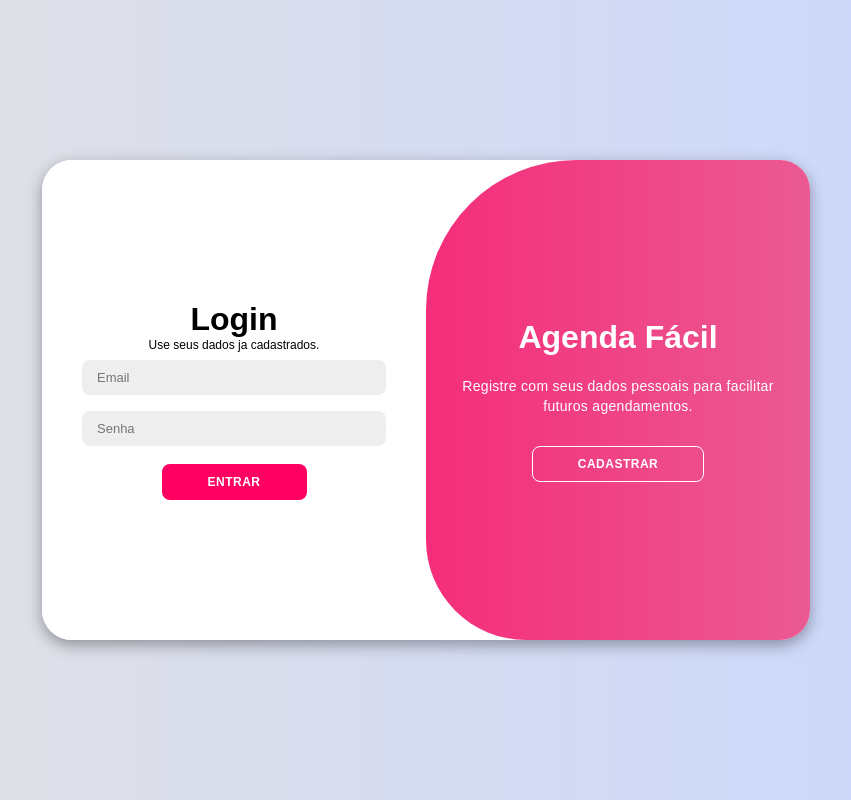
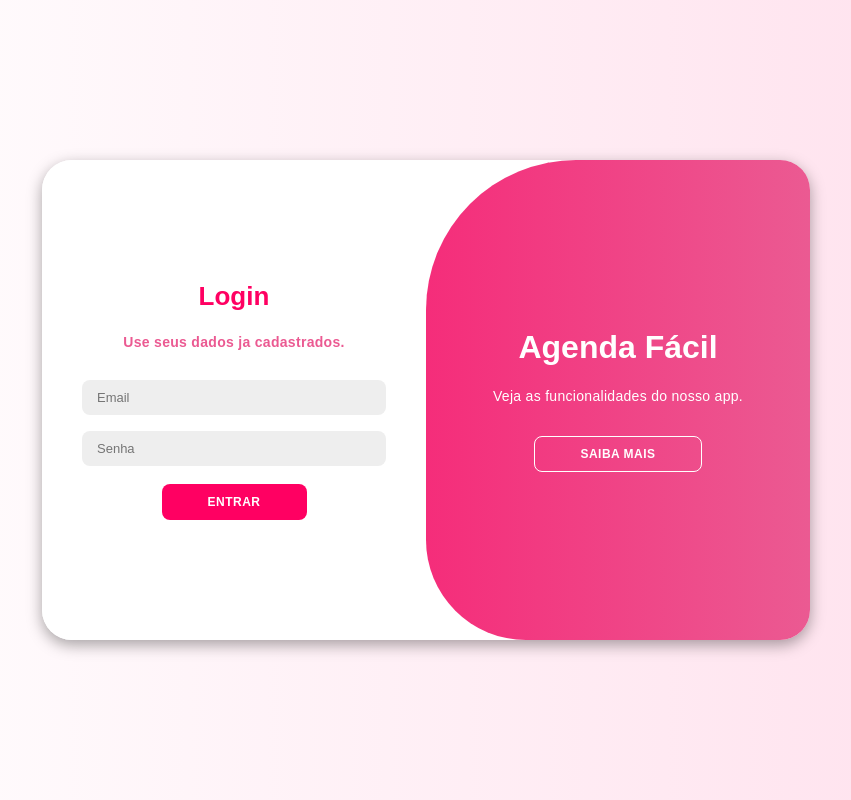
Before and after one commit to MayconD27/Agenda-Facil, a PHP site: page /Login/index.php in a window 1280 px wide. Shown: the whole page, without its empty margins (214-1065 px from the left). Run offline with PHP 8.4, Linux system fonts and the light colour scheme.

Commit message:
atualizando o login conforme necessario

```diff
--- a/Login/index.php
+++ b/Login/index.php
@@ -15,18 +15,20 @@
         <div class="form-container sign-up">
             <form>
                 <h1>Agenda Facil</h1>
-                <span>Ou use seus dados para se registrar.</span>
-                <input type="text" placeholder="Nome">
-                <input type="email" placeholder="Email">
-                <input type="password" placeholder="Senha">
-                <button>Cria conta</button>
+                <p class="desc">Veja sobre as vantagens do nosso appp</p>
+                <ul class="listaApp">
+                    <li>Feito para facilitar sua vida</li>
+                    <li>Mais praticidade</li>
+                    <li>Intuitivo</li>
+                    <li>Dinamico</li>
+                </ul>
             </form>
         </div>
         <div class="form-container sign-in">
             <form>
                 <h1>Login</h1>
 
-                <span>Use seus dados ja cadastrados.</span>
+                <p class="desc">Use seus dados ja cadastrados.</p>
                 <input type="email" placeholder="Email">
                 <input type="password" placeholder="Senha">
                 <button>Entrar</button>
@@ -35,14 +37,14 @@
         <div class="toggle-container">
             <div class="toggle">
                 <div class="toggle-panel toggle-left">
-                    <h1>Bem vindo de volta!</h1>
+                    <h1>Voltar ao Login</h1>
                     <p>Entre com seus dados ja cadastrados.</p>
                     <button class="hidden" id="login"> Entrar</button>
                 </div>
                 <div class="toggle-panel toggle-right">
                     <h1>Agenda Fácil</h1>
-                    <p>Registre com seus dados pessoais para facilitar futuros agendamentos.</p>
-                    <button class="hidden" id="register"> Cadastrar</button>
+                    <p>Veja as funcionalidades do nosso app.</p>
+                    <button class="hidden" id="register">Saiba mais</button>
                 </div>
             </div>
         </div>
--- a/Login/style.css
+++ b/Login/style.css
@@ -9,12 +9,28 @@
 
 body {
     background-color: #c9d6ff;
-    background: linear-gradient(to right, #e2e2e2, #c9d6ff);
+    background: linear-gradient(to right, var(--bkg-color),var(--third-color));
     display: flex;
     align-items: center;
     justify-content: center;
     flex-direction: column;
     height: 100vh;
+}
+
+.desc {
+    font-weight: 700;
+    text-align: center;
+    color: var(--second-color);
+}
+
+form>h1 {
+    color: var(--primary-color);
+    font-size: 26px;
+}
+
+form>ul>li {
+    font-size: 15px;
+    margin: 5px 0;
 }
 
 .container {
@@ -159,6 +175,10 @@ body {
     z-index: 1000;
 }
 
+.listaApp {
+    list-style-type: none;
+}
+
 .container.active .toggle-container {
     transform: translateX(-100%);
     border-radius: 0 150px 100px 0;
```
